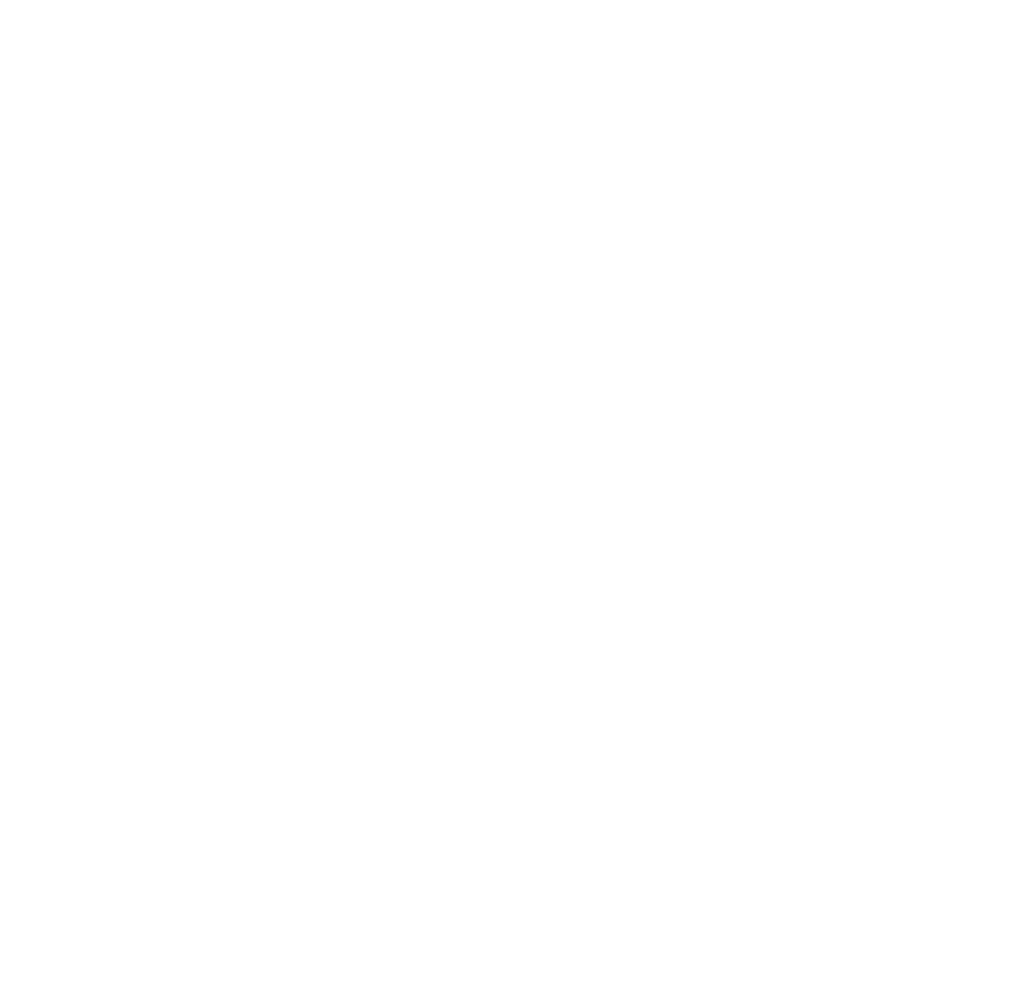
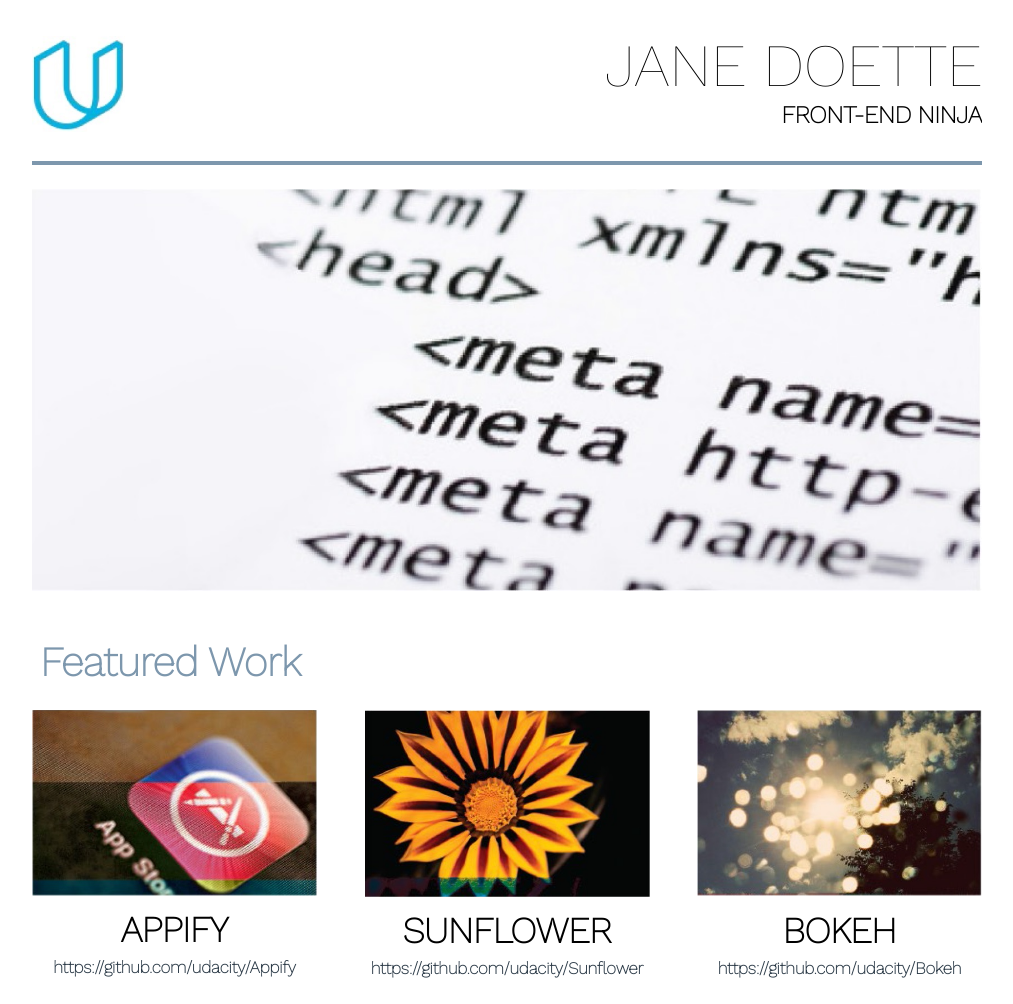
Before and after one commit to Mohammad-Rayyan/Build-a-Portfolio, a website: page index.html in a window 1280 px wide. Shown: the whole page, without its empty margins (133-1146 px from the left). Before the commit the page ends 800 px from the top, so only its background shows below. Drawn offline with nearby package versions, Linux system fonts and the light colour scheme.

Commit message:
complete

```diff
--- a/css/index.css
+++ b/css/index.css
@@ -0,0 +1,92 @@
+*{
+	box-sizing: border-box;
+}
+h1{
+	font-size: 2.5em;
+	margin-bottom: 0px;
+	margin-top: 0.5em;
+	font-weight: 500;
+}
+body{
+	max-width: 950px;
+	margin: 0 auto;
+	font-size: 1.5em;
+	font-family: 'Work Sans', sans-serif;
+}
+header{
+	overflow: auto;
+	text-align: right;
+	text-transform: uppercase;
+	}
+#logo{
+	float: left;
+	vertical-align: center;
+	margin-top: 1.5em;
+	height: 4em;
+}
+h4{
+	margin-top:0px;
+	font-weight: 900;
+}
+hr{
+	clear:both;
+	border-style: solid;
+	border-width: 2px;
+	border-color: #7d97ad;
+	margin-bottom: 1em;
+}
+#heroImage{
+	width: 100%;
+}
+.container{
+	display: flex;
+	flex-wrap: wrap;
+	width: 100%;
+}
+.header-right{
+	float: right;
+}
+h2{
+	text-transform: uppercase;
+	margin-bottom: 0px;
+	margin-top: 0.2em;
+}
+h3{
+	margin-bottom: 0px;
+	color: #7d97ad;
+	font-size: 1.7em;
+	margin-left: 0.2em;
+}
+figure{
+	width: 30%;
+	text-align: center;
+	margin-left: 0px;
+	margin-right: 0px;
+}
+figure:nth-of-type(2){
+	margin-right: auto;
+	margin-left: auto;
+}
+figure img{
+	width: 100%;
+}
+figure a{
+	text-decoration: none;
+	color: #2d3c49;
+	font-size: 0.7em;
+	font-weight: 900;
+}
+@media screen and (max-width: 900px) {
+
+	#logo{
+		display: none;
+	}
+	.header-right{
+		text-align: center;
+		width: 100%;
+	}
+	figure,figure:nth-of-type(2){
+		width: 100%;
+		margin: 2em;
+	}
+}
--- a/index.html
+++ b/index.html
@@ -4,7 +4,45 @@
 		<meta charset="UTF-8">
 		<title></title>
 		<link rel="stylesheet" href="css/index.css">
+		<link href="https://fonts.googleapis.com/css?family=Work+Sans:100" rel="stylesheet">
 	</head>
 	<body>
+		<header>
+			<img id="logo" src="images/logo.jpg" alt="logo">
+			<div class="header-right">
+				<h1>jane doette</h1>
+				<h4>front-end Ninja</h4>
+			</div>
+			<hr>
+		</header>
+		<main>
+			<img id="heroImage" src="images/hero.jpg" alt="hero-image">
+		</main>
+		<section>
+			<h3>Featured Work</h3>
+			<div class="container">
+				<figure>
+					<img src="images/appify.jpg" alt="appify">
+					<figcaption>
+						<h2>appify</h2>
+						<a href="https://github.com/udacity/Appify">https://github.com/udacity/Appify</a>
+					</figcaption>
+				</figure>
+				<figure>
+					<img src="images/sunflower.jpg" alt="sunflower">
+					<figcaption>
+						<h2>Sunflower</h2>
+						<a href="https://github.com/udacity/Sunflower">https://github.com/udacity/Sunflower</a>
+					</figcaption>
+				</figure>
+				<figure>
+					<img src="images/bokeh.jpg" alt="bokeh">
+					<figcaption>
+						<h2>Bokeh</h2>
+						<a href="https://github.com/udacity/Bokeh">https://github.com/udacity/Bokeh</a>
+					</figcaption>
+				</figure>
+			</div>
+		</section>
 	</body>
 </html>
```
Also changed, not shown: images/appify.jpg (added), images/bokeh.jpg (added), images/hero.jpg (added), images/logo.jpg (added), images/sunflower.jpg (added), 1 other file. Lines whose indentation alone changed are shown as unchanged.
